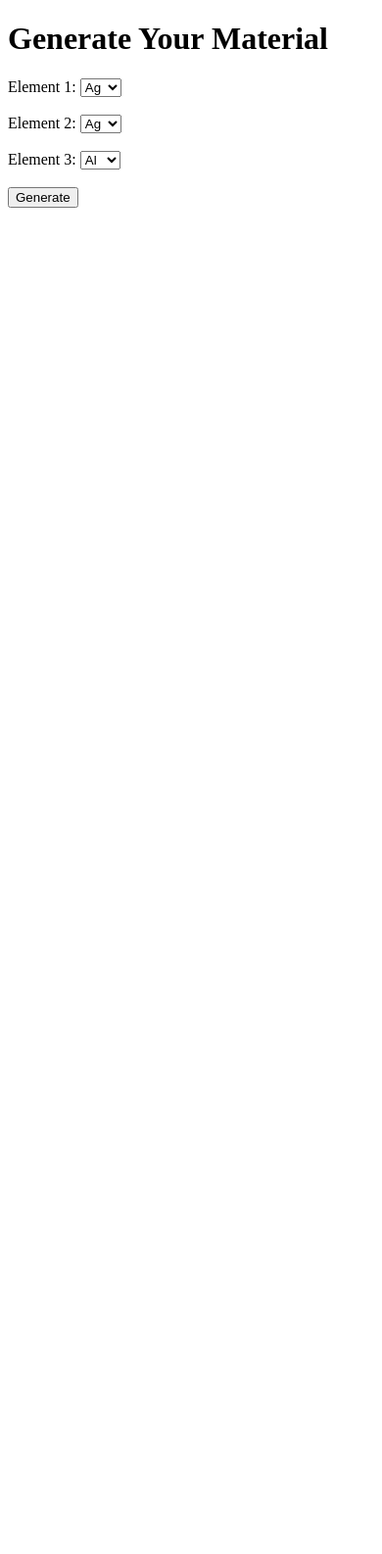
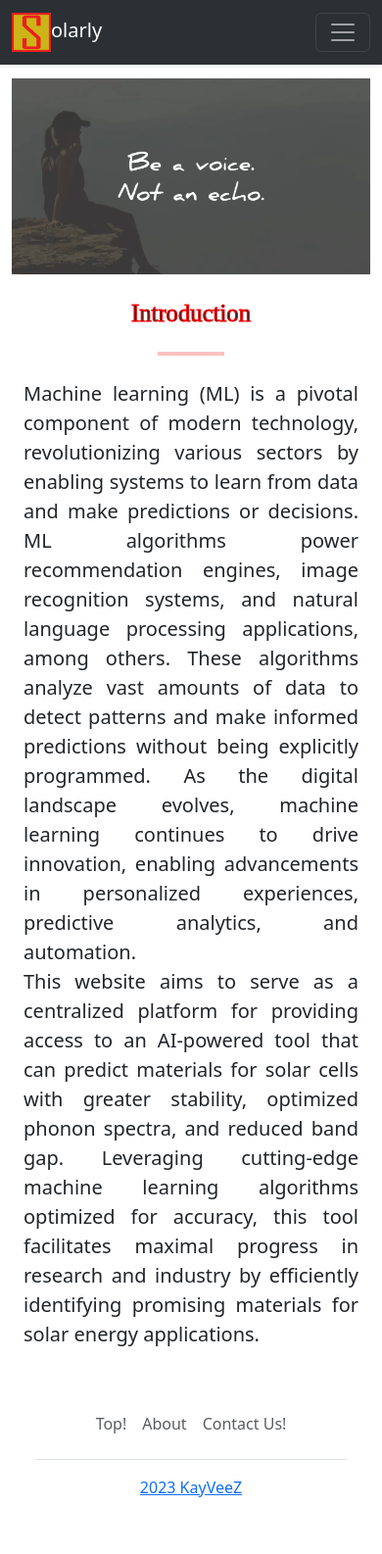
Before and after one commit to KayVeeZ/Solar_Cell_Project, a Flask app: page / in a window 390 px wide. Shown: the whole page at 98% size. Before the commit the page ends 212 px from the top, so only its background shows below. Run offline with Flask 3, Linux system fonts and the light colour scheme; parts of the project's set-up code (start-up, migrations or seed data) failed here and were passed over.

Commit message:
converted into a full fledged website with added content and aesthetic changes

```diff
--- a/app.py
+++ b/app.py
@@ -41,10 +41,14 @@
 chemical_formulas= df['formula'].unique()
 elements_A, elements_B, elements_C=find_elements(chemical_formulas)
 
-# Define route for the home page
-@app.route("/")
-def home():
-    return render_template("index.html", names=name_to_row.keys(), elements_A=elements_A, elements_B=elements_B, elements_C=elements_C)
+@app.route('/')
+def home_page():
+  return render_template('index.html')
+
+# Define route for the predictor
+@app.route("/predictor")
+def predictor():
+    return render_template("predictor.html", names=name_to_row.keys(), elements_A=elements_A, elements_B=elements_B, elements_C=elements_C)
 
 # Define route for handling form submission
 @app.route("/predict", methods=["POST"])
@@ -84,5 +88,17 @@
     # Render the result template with the prediction
     return render_template("result.html", stability=stability, selected_name=selected_name)
 
+@app.route('/about')
+def about():
+  return render_template('about.html')
+
+@app.route('/solar')
+def solar():
+  return render_template('solar.html')
+
+@app.route('/ml')
+def ml():
+  return render_template('ml.html')
+
 if __name__ == "__main__":
     app.run(debug=True)
--- /dev/null
+++ b/templates/banner.html
@@ -0,0 +1,9 @@
+<style>
+  #banner{
+    width: 200%;
+    height: 200px;
+    object-fit: cover;
+    margin: 0 0% 0 0%;
+  }
+</style>
+<img id='banner' class='mt-4 img-fluid' src = '/static/banner.webp'>
--- /dev/null
+++ b/templates/base.html
@@ -0,0 +1,30 @@
+<!DOCTYPE html>
+<html>
+  <head>
+    {%include 'bootstrap.html' %}
+
+  </head>
+  <body>
+
+
+
+
+      <div style ='position: relative; z-index: 2;'>
+      {%include 'nav.html'%}
+      </div>
+      <div class='col-md-2' style ='position: relative; z-index: 1;'>
+      </div>
+    <div class='col-md-10 container style ='position: relative; z-index: 1;'>
+      {% include 'banner.html' %}
+
+      {% block content %}
+
+      {% endblock %}
+    <div>
+    {%include 'footer.html'%}
+    </div>
+    </div>
+      </div>
+
+  </body>
+</html>
--- /dev/null
+++ b/templates/bootstrap.html
@@ -0,0 +1,3 @@
+<meta charset="utf-8">
+<meta name="viewport" content="width=device-width, initial-scale=1">
+<link href="https://cdn.jsdelivr.net/npm/bootstrap@5.3.2/dist/css/bootstrap.min.css" rel="stylesheet" integrity="sha384-T3c6CoIi6uLrA9TneNEoa7RxnatzjcDSCmG1MXxSR1GAsXEV/Dwwykc2MPK8M2HN" crossorigin="anonymous">
--- /dev/null
+++ b/templates/footer.html
@@ -0,0 +1,30 @@
+<!DOCTYPE html>
+<html>
+<body>
+
+<div class="container">
+ <footer class="py-3 my-4 col-md-12" id="bottom">
+    <ul class="nav justify-content-center border-bottom pb-3 mb-3">
+      <li class="nav-item"><a href="#" class="nav-link px-2 text-body-secondary">Top!</a></li>
+      <li class="nav-item"><a href="{{url_for('about')}}" class="nav-link px-2 text-body-secondary">About</a></li>
+      <li class="nav-item"><a href="mailto:kshitijvashisth@gmail.com?subject=Question%20about%20%3Cinsert%20doubt%20here%3E&body=My%20name%3A%20%3Cyour%20name%20here%3E%0D%0A%0D%0AMy%20question%3A%20%3Cinsert%20question%20here%3E" class="nav-link px-2 text-body-secondary">Contact Us!</a></li>
+    </ul>
+    <p class="text-center text-body-secondary"><a href="https://github.com/KayVeeZ">2023 KayVeeZ</a></p>
+ </footer>
+</div>
+
+<script>
+var navLinks = document.querySelectorAll(".nav-link");
+
+navLinks.forEach(function(link) {
+ link.addEventListener("click", function() {
+    navLinks.forEach(function(navLink) {
+      navLink.classList.remove("active");
+    });
+    this.classList.add("active");
+ });
+});
+</script>
+
+</body>
+</html>
--- a/templates/index.html
+++ b/templates/index.html
@@ -1,36 +1,21 @@
-<!DOCTYPE html>
-<html lang="en">
-<head>
-    <meta charset="UTF-8">
-    <meta name="viewport" content="width=device-width, initial-scale=1.0">
-    <title>Solarly by Group 1</title>
-</head>
-<body>
-    <h1>Generate Your Material</h1>
-    <form action="/predict" method="post">
-        <label for="element_a">Element 1:</label>
-        <select name="element_a" id="element_a">
-            {% for name in elements_A %}
-            <option value="{{ name }}">{{ name }}</option>
-            {% endfor %}
-        </select>
-        <br><br>
-        <label for="element_b">Element 2:</label>
-        <select name="element_b" id="element_b">
-            {% for name in elements_B %}
-            <option value="{{ name }}">{{ name }}</option>
-            {% endfor %}
-        </select>
-        <br><br>
-        <label for="element_c">Element 3:</label>
-        <select name="element_c" id="element_c">
-            {% for name in elements_C %}
-            <option value="{{ name }}">{{ name }}</option>
-            {% endfor %}
-        </select>
-        <br><br>
-        <input type="submit" value="Generate">
-    </form>
+{% extends 'base.html' %}
 
-</body>
-</html>
+{% block content %}
+<head><title>Solarly by Group 1</title></head>
+  <div class = "container">
+          <h2 class='text-center mt-4 mb-4'><font style="font-family: Broadway;-webkit-text-stroke: 1px red;">Introduction</font></h2>
+          <hr class='mt-0 mb-4' style="width:20%; margin: 0 40% 0 40%;border: none;height: 4px;background-color: red;">
+          <div class='row' style='margin-bottom:16px;'>
+            <div class='col-md-6' style="text-align: justify; text-justify: inter-word;">
+            <p class='lead' >
+            <font>Machine learning (ML) is a pivotal component of modern technology, revolutionizing various sectors by enabling systems to learn from data and make predictions or decisions. ML algorithms power recommendation engines, image recognition systems, and natural language processing applications, among others. These algorithms analyze vast amounts of data to detect patterns and make informed predictions without being explicitly programmed. As the digital landscape evolves, machine learning continues to drive innovation, enabling advancements in personalized experiences, predictive analytics, and automation.<br>
+              This website aims to serve as a centralized platform for providing access to an AI-powered tool that can predict materials for solar cells with greater stability, optimized phonon spectra, and reduced band gap. Leveraging cutting-edge machine learning algorithms optimized for accuracy, this tool facilitates maximal progress in research and industry by efficiently identifying promising materials for solar energy applications.
+      </font>
+          </p>
+            </div>
+          <div class='d-none d-md-block col-md-6'>
+          <img src='/static/green-energy.jpg
+            'style='height:500px;width:600px;border-radius:10px;'>
+          </div>
+        </div>
+{% endblock %}
--- /dev/null
+++ b/templates/nav.html
@@ -0,0 +1,59 @@
+    <script src="https://code.jquery.com/jquery-3.6.0.min.js"></script>
+    <script src="https://cdn.jsdelivr.net/npm/@popperjs/core@2.11.6/dist/umd/popper.min.js"></script>
+    <script src="https://cdn.jsdelivr.net/npm/bootstrap@5.3.0-alpha1/dist/js/bootstrap.min.js"></script>
+    </head>
+    <body>
+<nav class="navbar navbar-expand-lg bg-body-tertiary shadow-sm fixed-top bg-white" data-bs-theme="dark" id="top">
+  <div class="container-fluid">
+    <a class="navbar-brand" href="{{url_for('home_page')}}">
+      <img src="/static/logo.png" alt="Logo" width="40" height="40" class="d-inline-block align-text-mid">olarly
+    </a>
+    <button class="navbar-toggler" type="button" data-bs-toggle="collapse" data-bs-target="#navbarSupportedContent" aria-controls="navbarSupportedContent" aria-expanded="false" aria-label="Toggle navigation">
+      <span class="navbar-toggler-icon"></span>
+    </button>
+
+    <div class="collapse navbar-collapse" id="navbarSupportedContent">
+      <ul class="navbar-nav me-auto mb-2 mb-lg-0">
+        <li class="nav-item">
+          <a class="nav-link" href="{{url_for('predictor')}}">Predict!</a>
+        </li>
+        <li class="nav-item dropdown">
+          <a class="nav-link dropdown-toggle" href="#" role="button" data-bs-toggle="dropdown" aria-expanded="false">
+            Details
+          </a>
+          <ul class="dropdown-menu">
+            <li><a class="dropdown-item" href="{{url_for('solar')}}">Why Solar Cells?</a></li>
+            <li><a class="dropdown-item" href="{{url_for('ml')}}">What is Machine Learning?</a></li>
+            <li><hr class="dropdown-divider"></li>
+            <li><a class="dropdown-item" href="https://www.linkedin.com/in/kshitijvashisth/">My LinkedIn</a></li>
+          </ul>
+        </li>
+        <li class="nav-item">
+          <a class="nav-link" aria-disabled="true" href="#bottom">Bottom!</a>
+        </li>
+      </ul>
+
+    </div>
+
+  </div>
+</nav>
+<div style='height:56px;'></div>
+      <script>
+            $(document).ready(function(){
+              $(".navbar-nav a").click(function(){
+                $(".navbar-nav").find(".active").removeClass("active");
+                  $(this).parent().addClass("active");
+              });
+            });
+          </script>
+          <script>
+              $(document).ready(function(){
+                  $(".dropdown").hover(function(){
+                      $('.dropdown-menu', this).stop(true, true).slideDown("fast");
+                      $(this).toggleClass('active');
+                  }, function(){
+                      $('.dropdown-menu', this).stop(true, true).slideUp("fast");
+                      $(this).toggleClass('active');
+                  });
+              });
+          </script>
```
Also changed, not shown: templates/about.html (added, +26 -0 lines), templates/ml.html (added, +30 -0 lines), templates/not_found.html (+9 -9 lines), templates/predictor.html (added, +35 -0 lines), templates/result.html (+9 -9 lines), templates/solar.html (added, +23 -0 lines), static/Machine_Learning.jpg (added), static/banner.webp (added), static/green-energy.jpg (added), static/logo.png (added), static/solar_panel.jpg (added).
